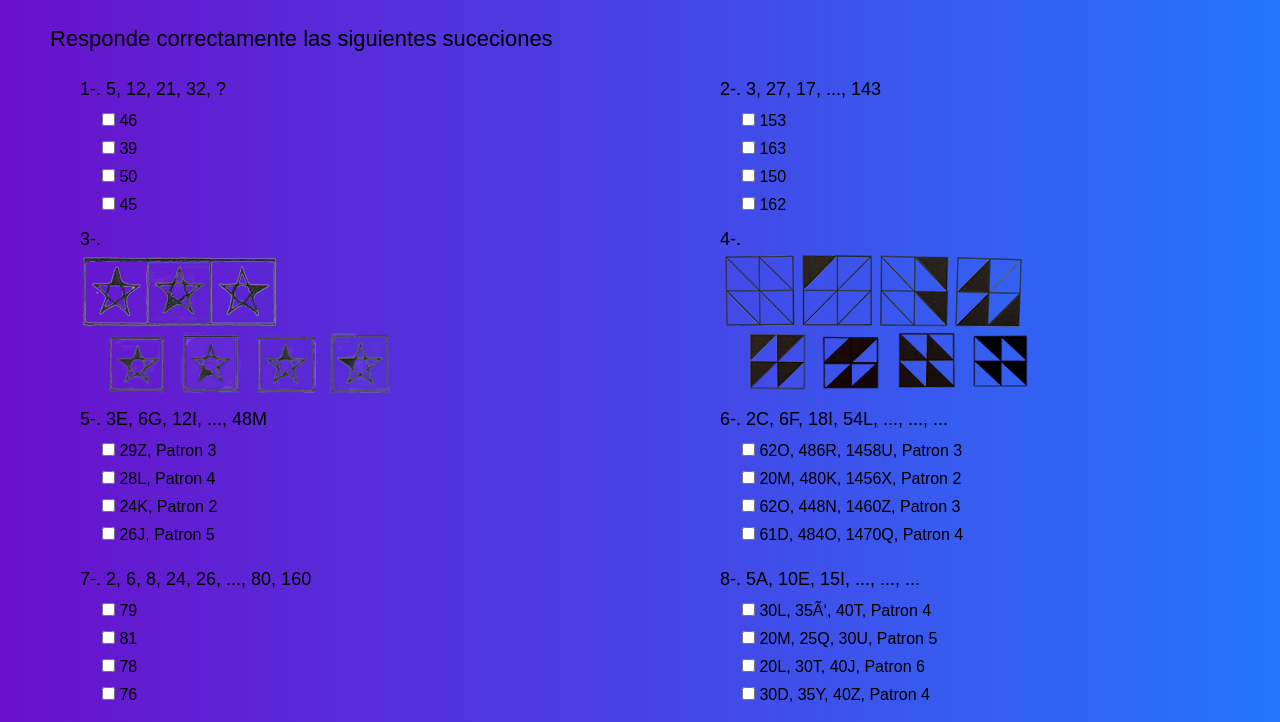
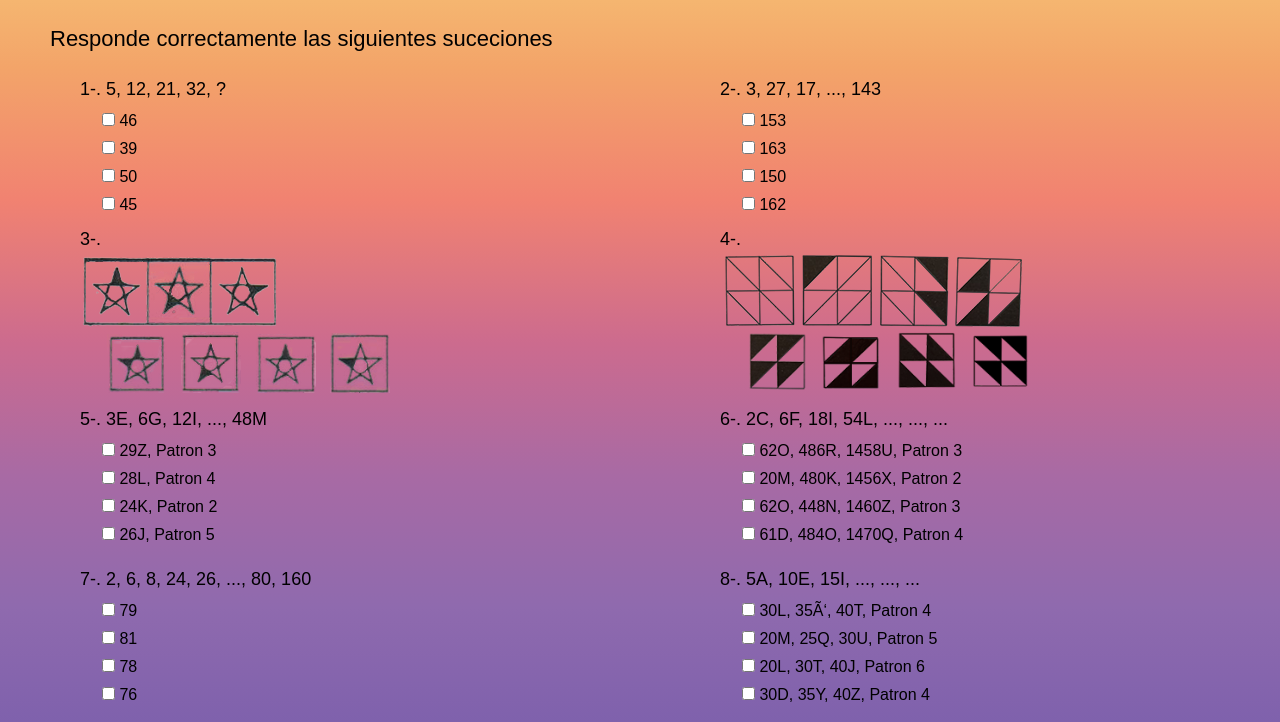
Before and after one commit to CyHuevos/Proyecto, a plain HTML site: page test.html in a window 1280 px wide. Shown: the part 75-797 px from the top of the page. Drawn offline with Linux system fonts and the light colour scheme.

Commit message:
Update styles_tst.css

```diff
--- a/css/styles_tst.css
+++ b/css/styles_tst.css
@@ -24,7 +24,7 @@ h1 {
 .contenedor {
     position: static;
     /*background-image: linear-gradient(to top, #505285 0%, #585e92 12%, #65689f 25%, #7474b0 37%, #7e7ebb 50%, #8389c7 62%, #9795d4 75%, #a2a1dc 87%, #b5aee4 100%);*/
-    background-image: linear-gradient(to right, #6a11cb 0%, #2575fc 100%);
+    background-image: linear-gradient(to top, #3f51b1 0%, #5a55ae 13%, #7b5fac 25%, #8f6aae 38%, #a86aa4 50%, #cc6b8e 62%, #f18271 75%, #f3a469 87%, #f7c978 100%);
     height: 1100px;
     width: 100%;
 }
```
